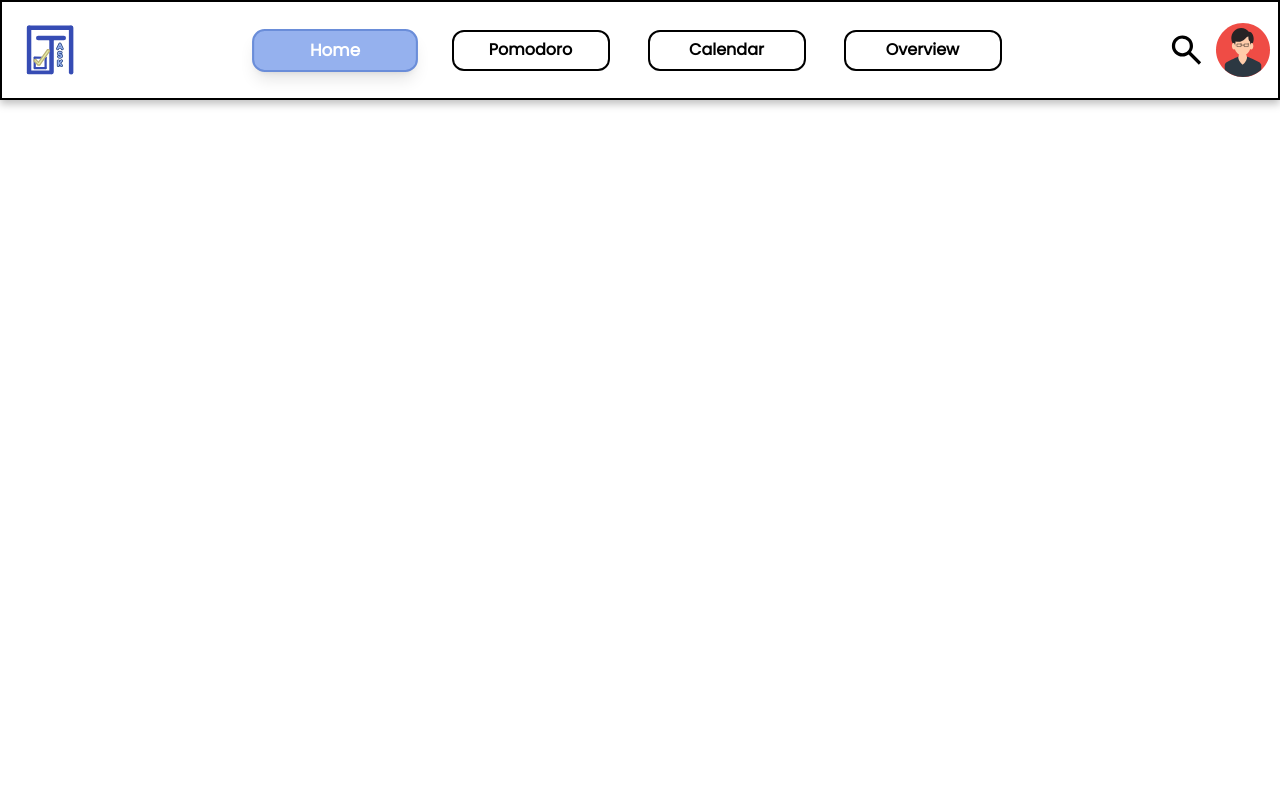
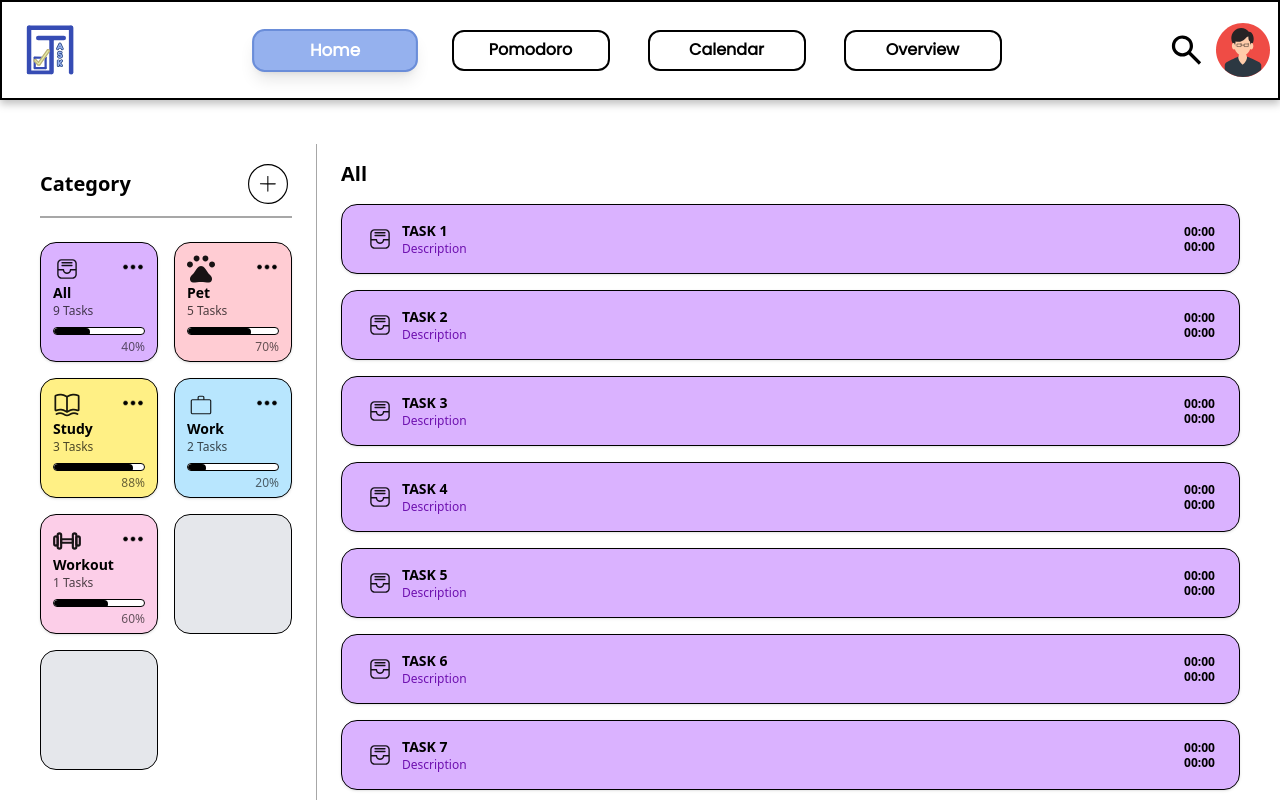
Before and after one commit to Nicha-h/G08-TickTask, a React (Vite) app in the folder frontend/: page /category in a window 1280 px wide. Shown: the top 800 px of the page. Built offline with nearby package versions, Linux system fonts and the light colour scheme; sample sign-in values are in the browser's storage.

Commit message:
add Category screen

```diff
--- a/frontend/src/main.jsx
+++ b/frontend/src/main.jsx
@@ -13,6 +13,7 @@ import Login from "./pages/Authentication/LoginPage.jsx";
 import FindYourAccount from "./pages/Authentication/FindYourAccount.jsx";
 import ResetPassword from "./pages/Authentication/ResetPassword.jsx";
 import AllTaskList from "./pages/AllTaskList.jsx";
+import Category from "./pages/Category.jsx";
 
 const router = createBrowserRouter([
   {
@@ -25,6 +26,7 @@ const router = createBrowserRouter([
       { path: "calendar", element: <Calendar /> },
       { path: "overview", element: <Overview /> },
       { path: "taskList", element: <AllTaskList /> },
+      { path: "category", element: <Category/> },
     ],
   },
   { path: "/signup", element: <Signup /> },
--- /dev/null
+++ b/frontend/src/pages/Category.jsx
@@ -0,0 +1,189 @@
+import { useState } from "react";
+import addcate from "../assets/addcate.svg";
+import iconAll from "../assets/iconAll.svg";
+import iconPet from "../assets/iconPet.svg";
+import iconStudy from "../assets/iconStudy.svg";
+import iconWork from "../assets/iconWork.svg";
+import iconWorkout from "../assets/iconWorkout.svg";
+import edit from "../assets/edit.svg";
+
+const categories = [
+  { name: "All", color: "bg-purple-300", progress: 40, icon: iconAll, tasksCount: 9 },
+  { name: "Pet", color: "bg-rose-200", progress: 70, icon: iconPet, tasksCount: 5 },
+  { name: "Study", color: "bg-yellow-200", progress: 88, icon: iconStudy, tasksCount: 3 },
+  { name: "Work", color: "bg-sky-200", progress: 20, icon: iconWork, tasksCount: 2 },
+  { name: "Workout", color: "bg-pink-200", progress: 60, icon: iconWorkout, tasksCount: 1 },
+];
+
+const allTasks = [
+  // All Tasks
+  { id: 1, title: "TASK 1", description: "Description", time: "00:00-00:00", category: "All" },
+  { id: 2, title: "TASK 2", description: "Description", time: "00:00-00:00", category: "All" },
+  { id: 3, title: "TASK 3", description: "Description", time: "00:00-00:00", category: "All" },
+  { id: 4, title: "TASK 4", description: "Description", time: "00:00-00:00", category: "All" },
+  { id: 5, title: "TASK 5", description: "Description", time: "00:00-00:00", category: "All" },
+  { id: 6, title: "TASK 6", description: "Description", time: "00:00-00:00", category: "All" },
+  { id: 7, title: "TASK 7", description: "Description", time: "00:00-00:00", category: "All" },
+  { id: 8, title: "TASK 8", description: "Description", time: "00:00-00:00", category: "All" },
+  { id: 9, title: "TASK 9", description: "Description", time: "00:00-00:00", category: "All" },
+
+  // Pet Tasks
+  { id: 10, title: "PET TASK 1", description: "Pet care", time: "08:00-09:00", category: "Pet" },
+  { id: 11, title: "PET TASK 2", description: "Feeding", time: "12:00-12:30", category: "Pet" },
+  { id: 12, title: "PET TASK 3", description: "Grooming", time: "15:00-16:00", category: "Pet" },
+  { id: 13, title: "PET TASK 4", description: "Vet visit", time: "10:00-11:00", category: "Pet" },
+  { id: 14, title: "PET TASK 5", description: "Play time", time: "17:00-18:00", category: "Pet" },
+
+  // Study Tasks
+  { id: 15, title: "STUDY TASK 1", description: "Math homework", time: "09:00-11:00", category: "Study" },
+  { id: 16, title: "STUDY TASK 2", description: "Reading", time: "14:00-15:00", category: "Study" },
+  { id: 17, title: "STUDY TASK 3", description: "Research", time: "16:00-17:00", category: "Study" },
+
+  // Work Tasks
+  { id: 18, title: "WORK TASK 1", description: "Meeting", time: "09:00-10:00", category: "Work" },
+  { id: 19, title: "WORK TASK 2", description: "Report", time: "13:00-15:00", category: "Work" },
+
+  // Workout Tasks
+  { id: 20, title: "WORKOUT TASK 1", description: "Morning run", time: "06:00-07:00", category: "Workout" }
+];
+
+export default function Category() {
+  const [openMenu, setOpenMenu] = useState(null);
+  const [selectedCategory, setSelectedCategory] = useState("All");
+
+  const handleAddCategory = () => {
+    console.log("Add category clicked");
+  };
+
+  const handleTaskClick = (taskId) => {
+    console.log(`Task ${taskId} clicked`);
+    // ยังไม่ได้ใส่ฟังช้น
+  };
+
+  const filteredTasks = selectedCategory === "All"
+    ? allTasks.filter(task => task.category === "All")
+    : allTasks.filter(task => task.category === selectedCategory);
+
+  return (
+    <div className="flex h-screen overflow-hidden bg-white font-sans">
+      {/* Sidebar */}
+      <div className="w-[300px] px-6 py-4 overflow-y-auto">
+        {/* Header */}
+        <div className="flex items-center justify-between mb-6 border-b-2 border-gray pb-2">
+          <h2 className="text-xl font-bold">Category</h2>
+          <button
+            onClick={handleAddCategory}
+            className="ml-2 p-1 hover:scale-105 transition rounded-md"
+          >
+            <img src={addcate} alt="addcate" className="w-10 h-10" />
+          </button>
+        </div>
+
+        {/* Category Cards */}
+        <div className="grid grid-cols-2 gap-4">
+          {categories.map((cat, idx) => (
+            <div
+              key={idx}
+              className={`relative rounded-2xl p-3 h-[120px] ${cat.color} shadow-sm w-full hover:opacity-80 transition-all duration-200 ease-in-out transform hover:scale-105 border border-black `}
+              onClick={() => setSelectedCategory(cat.name)}
+            >
+              {/* Icon */}
+              {cat.icon && (
+                <img
+                  src={cat.icon}
+                  alt={`${cat.name} icon`}
+                  className="absolute top-3 left-3 w-7 h-7 opacity-90"
+                />
+              )}
+
+              {/* Menu toggle */}
+              <button
+                className="absolute top-3 right-3 text-xl"
+                onClick={(e) => {
+                  e.stopPropagation();
+                  setOpenMenu(openMenu === idx ? null : idx);
+                }}
+              >
+                <img src={edit} alt="edit" className="w-6 h-6" />
+              </button>
+
+              {/* Content */}
+              <div className="mt-7">
+                <div className="font-semibold text-sm">{cat.name}</div>
+                <div className="text-xs text-black/70">{cat.tasksCount} Tasks</div>
+              </div>
+
+              {/* Progress bar */}
+              <div className="mt-2 h-2 bg-white rounded-full overflow-hidden border border-black">
+                <div
+                  className="h-2 bg-black rounded-full"
+                  style={{ width: `${cat.progress}%` }}
+                />
+              </div>
+              <div className="text-xs text-right mt-1 text-black/60">
+                {cat.progress}%
+              </div>
+
+              {/* Edit menu */}
+              {openMenu === idx && (
+                <div className="absolute top-12 right-4 bg-white border-1 border-black rounded-md shadow-md text-sm px-3 py-1 z-10 hover:bg-gray-200">
+                  <button className="font-bold">Edit</button>
+                </div>
+              )}
+            </div>
+          ))}
+
+          {/* Placeholder cards */}
+          <div className="h-[120px] w-full rounded-2xl bg-gray-200 border-1 border-black" />
+          <div className="h-[120px] w-full rounded-2xl bg-gray-200 border-1 border-black" />
+        </div>
+      </div>
+
+      {/* Task list */}
+      <div className="flex-1 px-6 py-4 overflow-y-auto border-l border-gray">
+        <h2 className="text-xl font-bold mb-4">{selectedCategory}</h2>
+        <div className="space-y-4">
+          {filteredTasks.map((task) => (
+            <div
+              key={task.id}
+              className={`relative rounded-2xl px-6 py-4 flex justify-between items-center shadow-sm border-1 border-black cursor-pointer  hover:opacity-80 transition-opacity ${
+                selectedCategory === "All" ? "bg-purple-300" :
+                selectedCategory === "Pet" ? "bg-rose-200" :
+                selectedCategory === "Study" ? "bg-yellow-200" :
+                selectedCategory === "Work" ? "bg-sky-200" :
+                "bg-pink-200"
+              }`}
+              onClick={() => handleTaskClick(task.id)}
+            >
+              <div className="flex items-start gap-2">
+                {/* Icon */}
+                <img
+                  src={categories.find(c => c.name === selectedCategory)?.icon || iconAll}
+                  alt="icon"
+                  className="w-7 h-7 mt-1 opacity-90"
+                />
+                <div>
+                  <div className="font-bold text-sm uppercase">
+                    {task.title}
+                  </div>
+                  <div className={`text-xs ${
+                    selectedCategory === "All" ? "text-purple-800" :
+                    selectedCategory === "Pet" ? "text-rose-800" :
+                    selectedCategory === "Study" ? "text-yellow-800" :
+                    selectedCategory === "Work" ? "text-sky-800" :
+                    "text-pink-800"
+                  }`}>
+                    {task.description}
+                  </div>
+                </div>
+              </div>
+              <div className="text-xs font-semibold text-right leading-tight">
+                {task.time.split("-")[0]} <br /> {task.time.split("-")[1]}
+              </div>
+            </div>
+          ))}
+        </div>
+      </div>
+    </div>
+  );
+}
```
